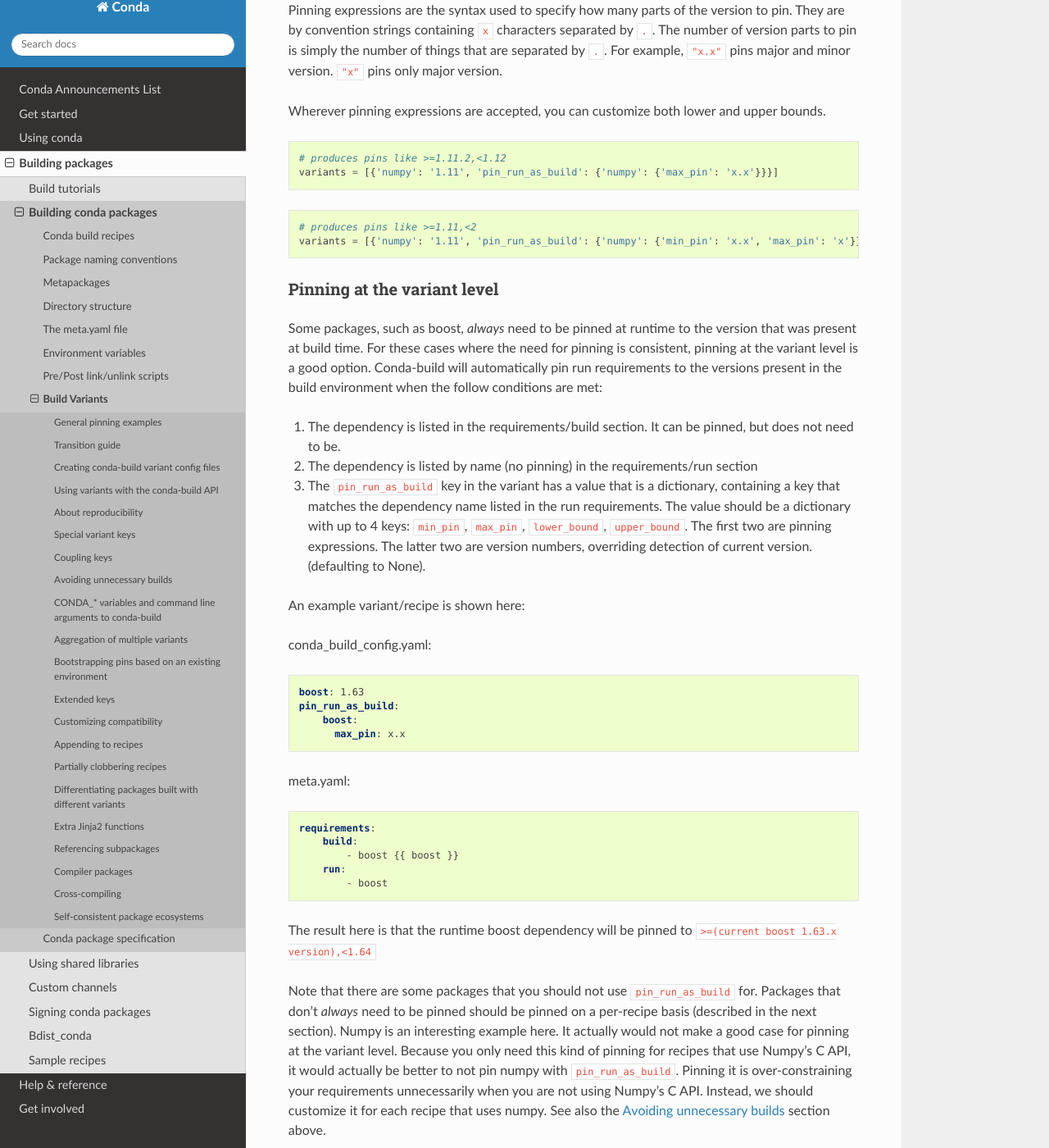
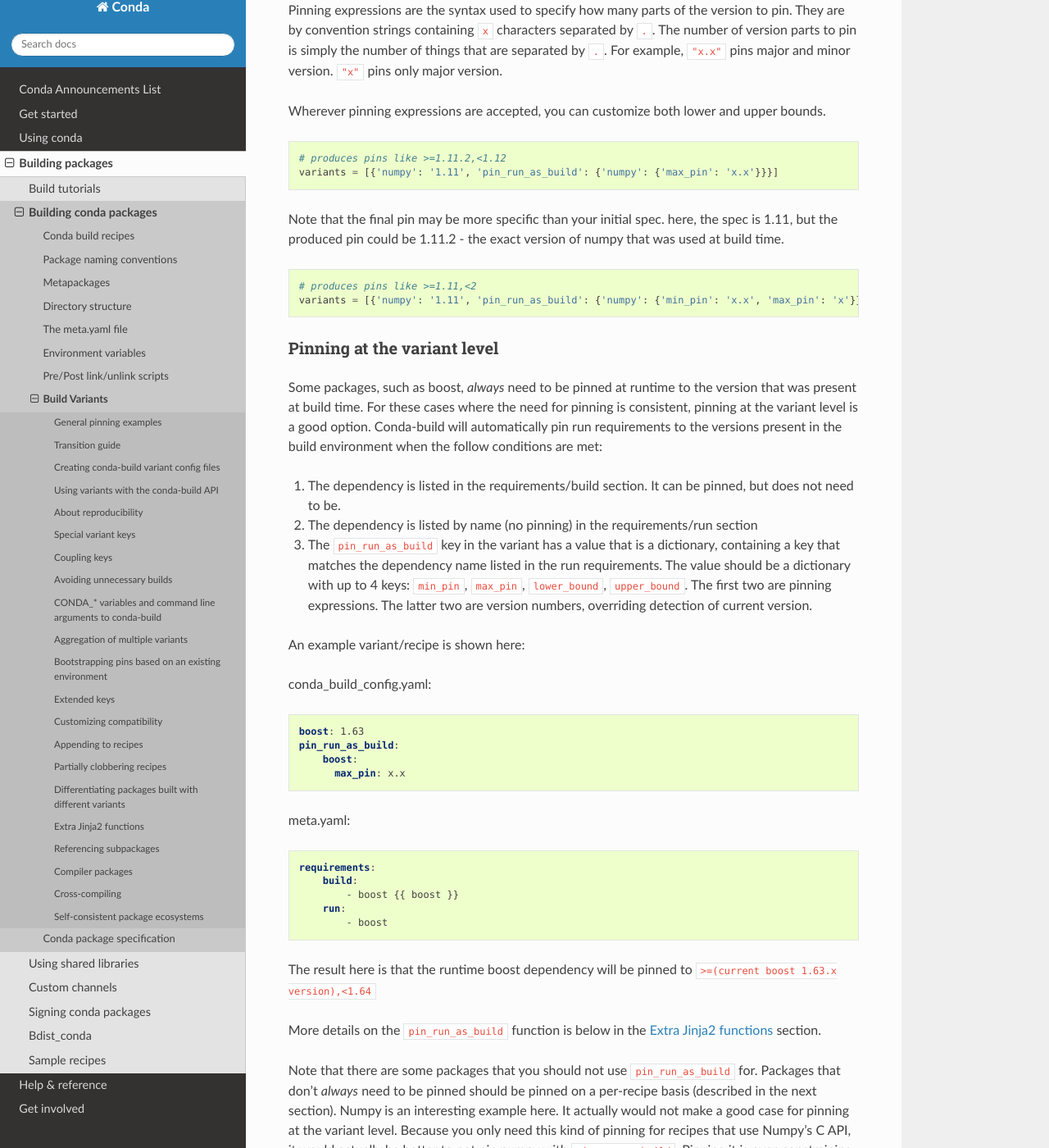
Before and after one commit to conda/conda-docs, a Sphinx documentation site: the page built from docs/source/building/variants.rst, in a window 1280 px wide and 1400 px high, scrolled down 13799 px. Shown: the whole window at 82% size. Built offline with Sphinx 7.4.7 and the Read the Docs theme 2.0.0, drawn with Linux system fonts in a browser that asks for light colours.

Commit message:
clarify pinning expressions

```diff
--- a/docs/source/building/variants.rst
+++ b/docs/source/building/variants.rst
@@ -792,6 +792,9 @@ upper bounds.
     # produces pins like >=1.11.2,<1.12
     variants = [{'numpy': '1.11', 'pin_run_as_build': {'numpy': {'max_pin': 'x.x'}}}]
 
+Note that the final pin may be more specific than your initial spec. here, the
+spec is 1.11, but the produced pin could be 1.11.2 - the exact version of numpy
+that was used at build time.
 
 .. code-block:: python
 
@@ -816,7 +819,7 @@ the build environment when the follow conditions are met:
    requirements. The value should be a dictionary with up to 4 keys:
    ``min_pin``, ``max_pin``, ``lower_bound``, ``upper_bound``. The first two are
    pinning expressions. The latter two are version numbers, overriding detection
-   of current version. (defaulting to None).
+   of current version.
 
 An example variant/recipe is shown here:
 
@@ -842,6 +845,10 @@ meta.yaml:
 
 The result here is that the runtime boost dependency will be pinned to
 ``>=(current boost 1.63.x version),<1.64``
+
+More details on the ``pin_run_as_build`` function is below in the
+:ref:`extra_jinja2` section.
+
 
 Note that there are some packages that you should not use ``pin_run_as_build``
 for. Packages that don't *always* need to be pinned should be pinned on a
```
